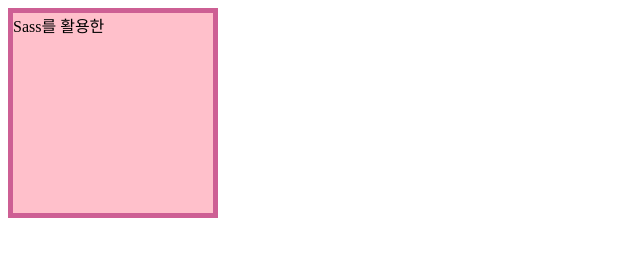
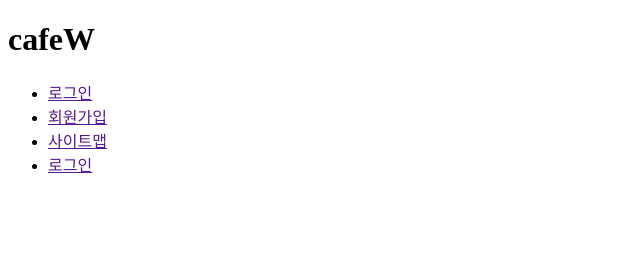
Before and after one commit to JOOMIOK/git-Study2, a plain HTML site: page index.html in a window 1280 px wide. Shown: the whole page, without its empty margins (0-640 px from the left). Drawn offline with Linux system fonts and the light colour scheme.

Commit message:
sass 기초실습

```diff
--- a/index.html
+++ b/index.html
@@ -8,12 +8,14 @@
 </head>
 <body>
 
-  <div class="alert">
-    Sass를 활용한
-  </div>
-
-
-
-
+ <header class="header">
+   <h1 class="header__brand">cafeW</h1>
+    <ul class="header__member">
+      <li><a href="">로그인</a></li>
+      <li><a href="">회원가입</a></li>
+      <li><a href="">사이트맵</a></li>
+      <li><a href="">로그인</a></li>
+    </ul>
+ </header>
 </body>
 </html>
```
